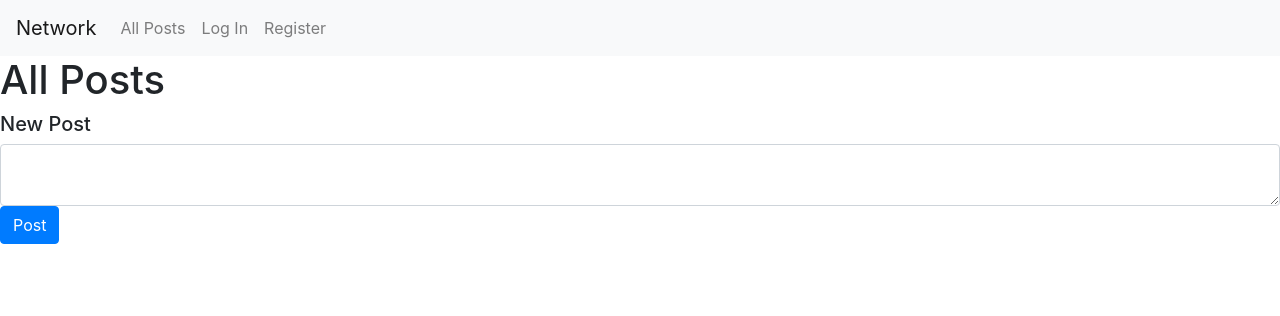
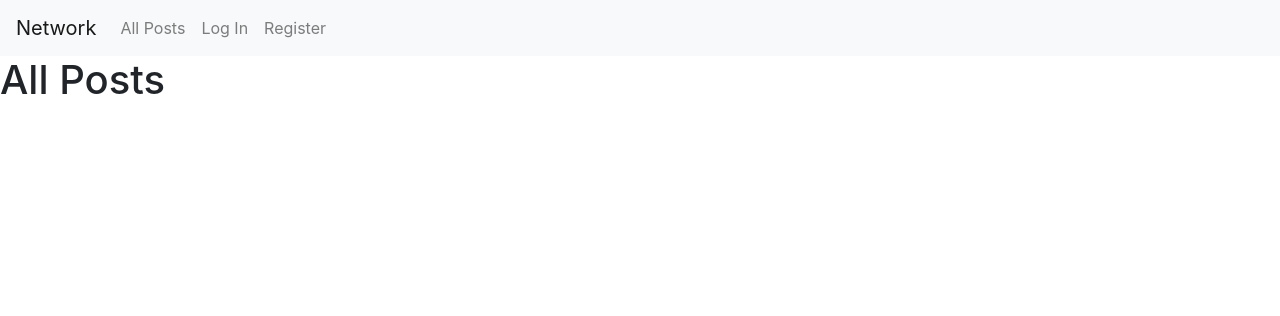
Before and after one commit to GustavoSchwantz/network-project, a Django app: page / in a window 1280 px wide. Shown: the top 316 px of the page. Run offline with Django 3.2, Linux system fonts and the light colour scheme; some libraries are stand-ins or nearby versions.

Commit message:
New Post feature, done!

```diff
--- a/network/project4/network/static/network/post.js
+++ b/network/project4/network/static/network/post.js
@@ -1,16 +1,48 @@
 document.addEventListener('DOMContentLoaded', function() {
 
-    document.querySelector('#new-post-form').onsubmit = () => {
+    // Select the username list item
+    const user = document.querySelector('#user');
 
-        const post = document.querySelector('#new-post-content').value;
+    // Enable write a new post just if the user is signed in
+    if (user) {
+        console.log('Há um usuário logado.');
+        new_post();
+    }
+    else {
+        console.log('Não há nenhum usuário logado.');
+    }
+});
 
-        console.log(post);
+// Write a new post for users who are signed in
+function new_post() {
 
+    // Select the submit button and textarea to be used later
+    const submit    = document.querySelector('#submit');
+    const newPost   = document.querySelector('#content');
+
+    // Disable submit button by default:
+    submit.disabled = true;
+
+    // Listen for input to be typed into the textarea
+    newPost.onkeyup = () => {
+        if (newPost.value.length > 0) {
+            submit.disabled = false;
+        }
+        else {
+            submit.disabled = true;
+        }
+    }
+
+    // Listen for submission of form
+    document.querySelector('form').onsubmit = () => {
+
+        // Find the post the user just submitted
+        const post = newPost.value;
+
+        // Send a POST request to the '/new' route carrying the post content
         fetch('/new', {
             method: 'POST',
-            body: JSON.stringify({
-                post: post
-            })
+            body: JSON.stringify({post: post})
         })
         .then(response => response.json())
         .then(result => {
@@ -18,6 +50,13 @@ document.addEventListener('DOMContentLoaded', function() {
             console.log(result);
         });
 
+        // Clear out textarea:
+        newPost.value = '';
+
+        // Disable the submit button again:
+        submit.disabled = true;
+
+        // Stop form from submitting
         return false;
     }
-});
+}
--- a/network/project4/network/templates/network/index.html
+++ b/network/project4/network/templates/network/index.html
@@ -3,11 +3,14 @@
 {% block body %}
     <h1>All Posts</h1>
 
-    <div id="new-post-view">
-        <h5>New Post</h5>
-        <form id="new-post-form">
-            <textarea class="form-control" id="new-post-content"></textarea>
-            <input type="submit" class="btn btn-primary" value="Post">
-        </form>
-    </div>
+    {% if user.is_authenticated %}
+        <div id="post-view">
+            <h5>New Post</h5>
+            <form>
+                <textarea class="form-control" id="content"></textarea>
+                <input class="btn btn-primary" id="submit" type="submit" value="Post">
+            </form>
+        </div>
+    {% endif %}
+
 {% endblock %}
--- a/network/project4/network/templates/network/layout.html
+++ b/network/project4/network/templates/network/layout.html
@@ -17,7 +17,7 @@
             <div>
               <ul class="navbar-nav mr-auto">
                 {% if user.is_authenticated %}
-                    <li class="nav-item">
+                    <li class="nav-item" id="user">
                         <a class="nav-link" href="#"><strong>{{ user.username }}</strong></a>
                     </li>
                 {% endif %}
--- a/network/project4/network/views.py
+++ b/network/project4/network/views.py
@@ -1,8 +1,11 @@
 from django.contrib.auth import authenticate, login, logout
 from django.db import IntegrityError
-from django.http import HttpResponse, HttpResponseRedirect
+from django.http import HttpResponse, HttpResponseRedirect, JsonResponse
 from django.shortcuts import render
 from django.urls import reverse
+from django.views.decorators.csrf import csrf_exempt
+from django.contrib.auth.decorators import login_required
+import json
 
 from .models import User
 
@@ -63,8 +66,14 @@ def register(request):
         return render(request, "network/register.html")
 
 
+@csrf_exempt
+@login_required
 def new_post(request):
+
     data = json.loads(request.body)
-    print(type(data))
+    post = data.get("post")
+
+    print(post)
+    print(type(post))
 
     return JsonResponse({"message": "Post sent successfully."}, status=201)
```
Also changed, not shown: network/project4/db.sqlite3. Lines whose indentation alone changed are shown as unchanged.
